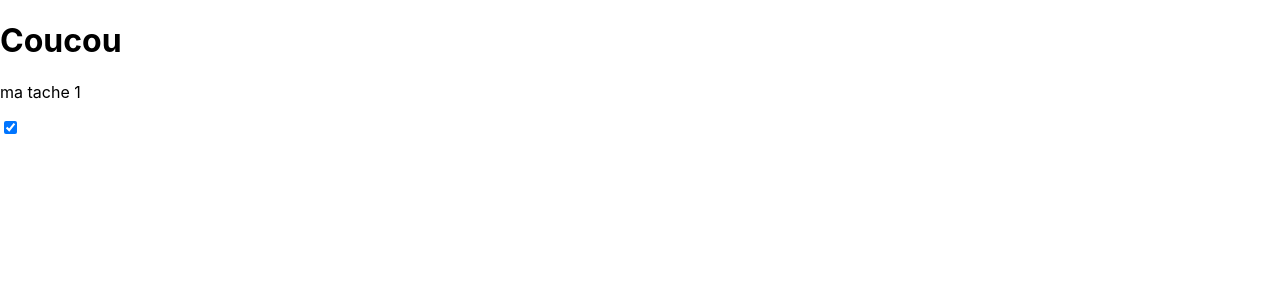
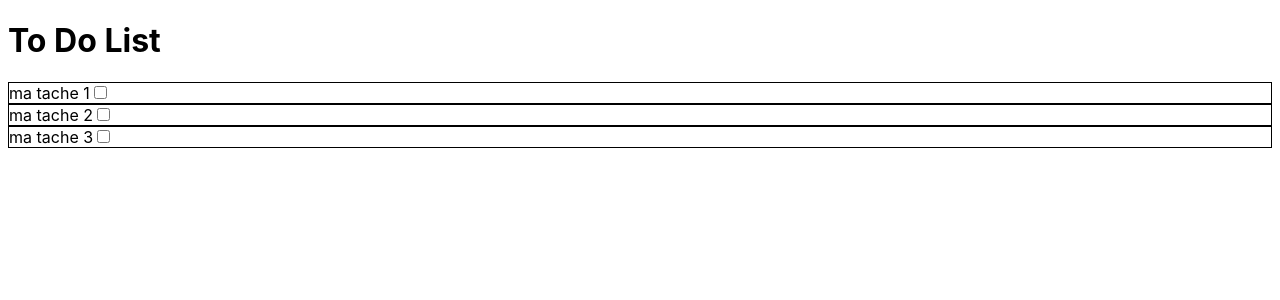
Before and after one commit to Globostofo/todo-list-reactjs, a React (Create React App) app: page / in a window 1280 px wide. Shown: the top 300 px of the page. Built offline with nearby package versions, Linux system fonts and the light colour scheme.

Commit message:
Refactored tasks

```diff
--- a/src/App.js
+++ b/src/App.js
@@ -1,13 +1,20 @@
+import React from 'react';
 import './App.css';
 import Task from "./Task.js"
 
-function App() {
-    return (
-        <div>
-            <h1>Coucou</h1>
-            <Task title="ma tache 1" checked />
-        </div>
-    );
+class App extends React.Component {
+
+    render() {
+        return (
+            <div>
+                <h1>To Do List</h1>
+                <Task title="ma tache 1" checked="" />
+                <Task title="ma tache 2" checked="" />
+                <Task title="ma tache 3" checked="" />
+            </div>
+        );
+    }
+
 }
 
 export default App;
--- /dev/null
+++ b/src/Task.css
@@ -0,0 +1,4 @@
+.task {
+    border-style: solid;
+    border-width: 1px;
+}
--- a/src/Task.js
+++ b/src/Task.js
@@ -1,15 +1,14 @@
 import React from "react";
+import "./Task.css"
 
-class Task extends React.Component {
+function Task(props) {
 
-    render() {
-        return (
-            <div className="task">
-                <p>{this.props.title}</p>
-                <input type="checkbox" checked={this.props.checked} />
-            </div>
-        );
-    }
+    return (
+        <div className="task">
+            <label>{props.title}</label>
+            <input type="checkbox" checked={props.checked} />
+        </div>
+    );
 
 }
 
--- a/src/index.css
+++ b/src/index.css
@@ -1,5 +1,4 @@
 body {
-    margin: 0;
     font-family: -apple-system, BlinkMacSystemFont, 'Segoe UI', 'Roboto', 'Oxygen',
         'Ubuntu', 'Cantarell', 'Fira Sans', 'Droid Sans', 'Helvetica Neue',
         sans-serif;
```
